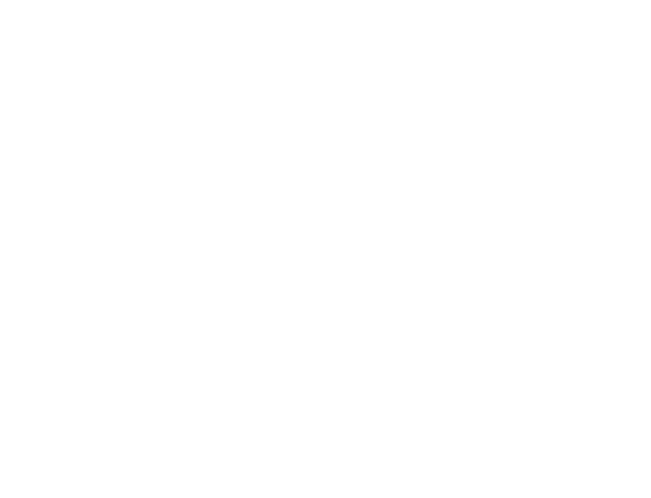
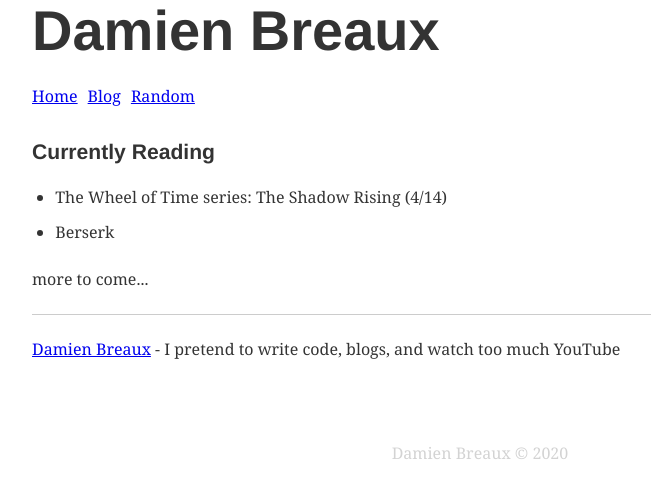
Before and after one commit to dlionz/breaux-dev-gatsby, a Gatsby site: page /random in a window 1280 px wide. Before the commit this address had no page. Shown: the whole page, without its empty margins (160-811 px from the left). Built offline with nearby package versions, Linux system fonts and the light colour scheme; Gatsby itself is replaced by a stand-in of ours; some packages are replaced by stand-ins of ours; what typography-theme-sutro would draw is missing.

Commit message:
added a page with nonsens

```diff
--- a/gatsby-config.js
+++ b/gatsby-config.js
@@ -13,7 +13,8 @@ module.exports = {
       twitter: 'https://twitter.com/DamienBreaux',
       github: 'https://github.com/dlionz',
       email: 'mailto:damien@breaux.dev'
-    }
+    },
+    reading: ['The Wheel of Time series: The Shadow Rising (4/14)', 'Berserk']
   },
   plugins: [
     {
--- a/src/components/header.js
+++ b/src/components/header.js
@@ -24,6 +24,7 @@ export default (props) => {
       <div className={Styles.nav}>
         <Link to="/">Home</Link>
         <Link to="/blog">Blog</Link>
+        <Link to="/random">Random</Link>
       </div>
     </React.Fragment>
   )
--- a/src/components/info.module.css
+++ b/src/components/info.module.css
@@ -1,7 +1,7 @@
 .info{
   font-family: 'Raleway', sans-serif;
   display: flex;
-  justify-content: space-between;
+  justify-content: start;
 }
 
 .infoP{
--- a/src/components/layout.module.css
+++ b/src/components/layout.module.css
@@ -1,6 +1,6 @@
   .wrapper{
-    padding-left: 25%;
-    padding-right: 25%;
+    padding-left: 15%;
+    padding-right: 15%;
   }
 
   /* Smartphones (portrait and landscape) ----------- */
--- a/src/pages/blog.js
+++ b/src/pages/blog.js
@@ -4,6 +4,7 @@ import { rhythm } from '../utils/typography'
 import Layout from '../components/layout'
 import Header from '../components/header'
 import ShortBio from '../components/shortbio'
+import SEO from '../components/seo'
 
 const postStyle = {
   marginBottom: rhythm(1/4)
@@ -13,6 +14,7 @@ export default ({ data }) => {
 
   return(
     <Layout>
+      <SEO title='Blog'/>
       <Header/>
       {data.allMarkdownRemark.edges.map(({ node }) => (
         <div key={node.id}>
--- a/src/pages/index.js
+++ b/src/pages/index.js
@@ -8,7 +8,7 @@ export default ({ data }) => {
 
   return (
     <Layout>
-      <Seo title={data.site.siteMetadata.author.name}/>
+      <Seo title='Welcome!'/>
       <Header/>
       <Info />
     </Layout>
--- /dev/null
+++ b/src/pages/random.js
@@ -0,0 +1,43 @@
+import React from 'react'
+import Layout from '../components/layout'
+import Header from '../components/header'
+import SEO from '../components/seo'
+import ShortBio from '../components/shortbio'
+import { graphql } from 'gatsby'
+
+export default ({ data }) => {
+  console.log(data.site.siteMetadata.reading)
+  return(
+    <Layout >
+      <SEO title='Random info about me'/>
+      <Header />
+      <div style={{marginTop: '2em'}}>
+        <h3>Currently Reading</h3>
+          <ul>
+          {data.site.siteMetadata.reading.map((item, index) => {
+              return(
+                <li key={index}>{item}</li>
+              )
+            })
+          }
+          </ul>
+      </div>
+      <div>
+        <p>more to come...</p>
+      </div>
+      <ShortBio />
+    </Layout>
+
+  )
+}
+
+
+export const query = graphql`
+  {
+    site {
+      siteMetadata {
+        reading
+      }
+    }
+  }
+`
```
